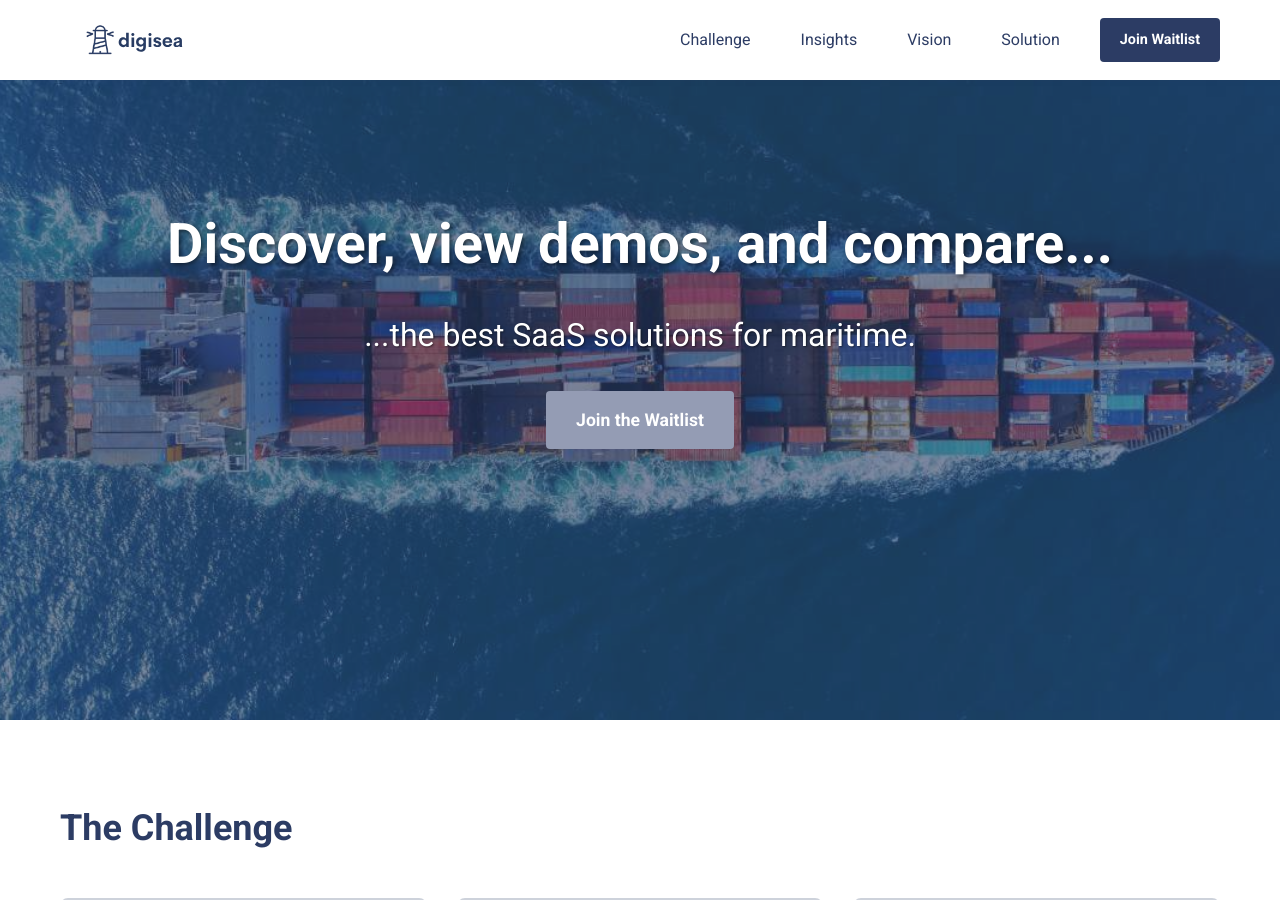
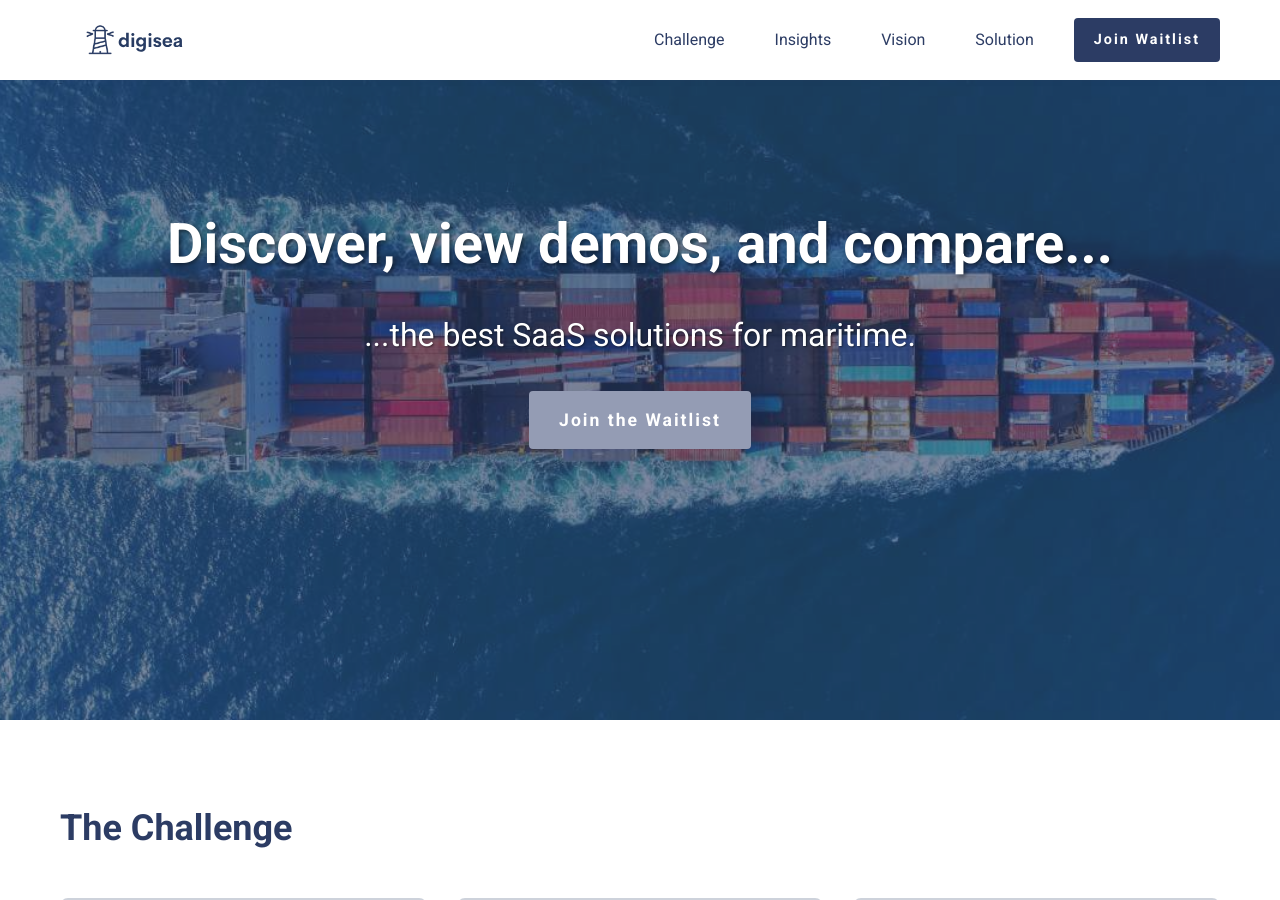
Before and after one commit to sasatass/digisea, a Jekyll site: the page built from index.markdown, in a window 1280 px wide and 900 px high. Built offline with Jekyll 4.4.1, drawn with Linux system fonts in a browser that asks for light colours; a script that is not in the unit is left out.

Commit message:
Update main.css

```diff
--- a/assets/css/main.css
+++ b/assets/css/main.css
@@ -172,7 +172,7 @@ nav {
     border-radius: 4px;
     text-decoration: none;
     font-weight: 700;
-    letter spacing: 2px;
+    letter-spacing: 2px;
     transition: background-color 0.3s ease, transform 0.3s ease;
     font-size: 1.1em;
 }
```
